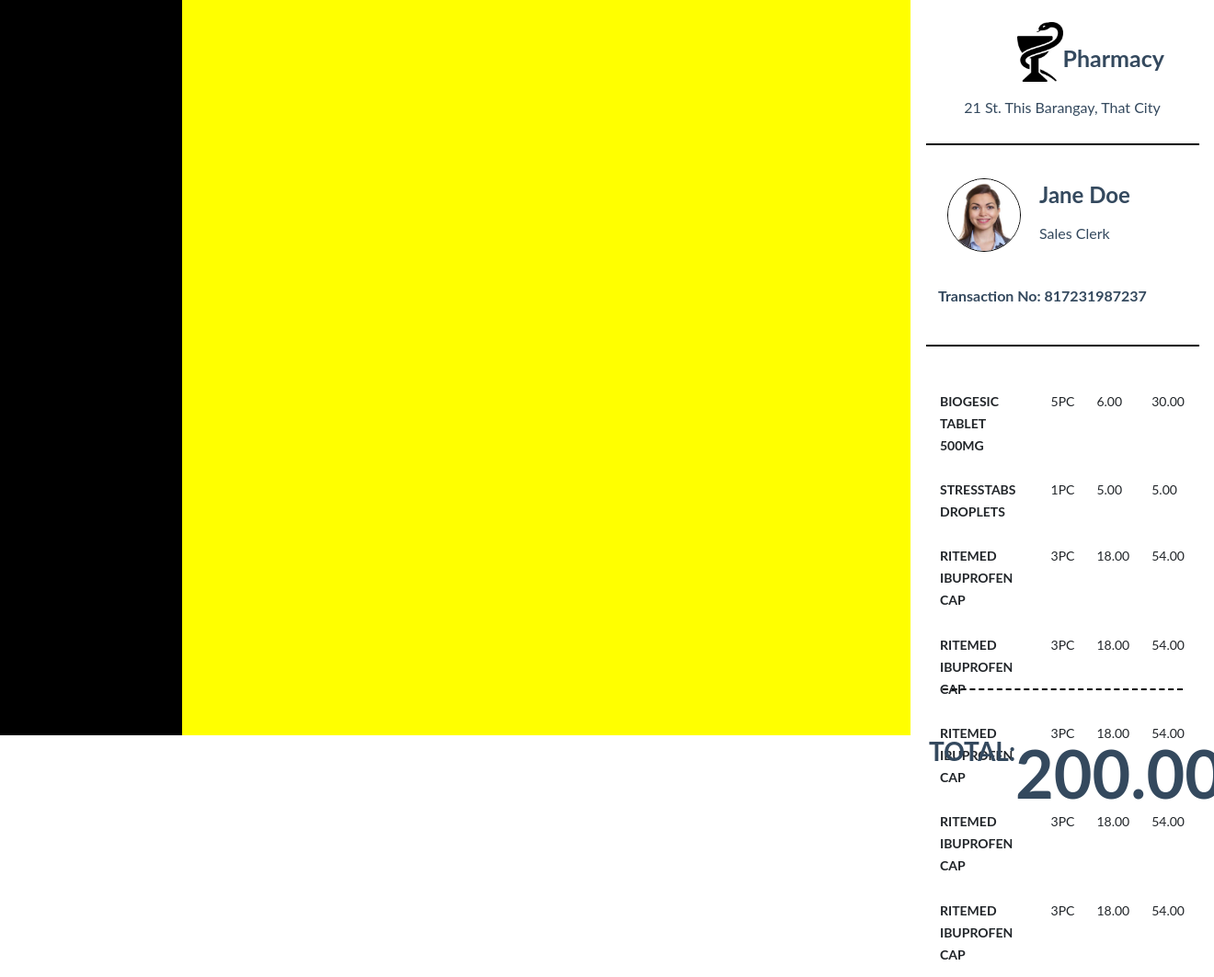
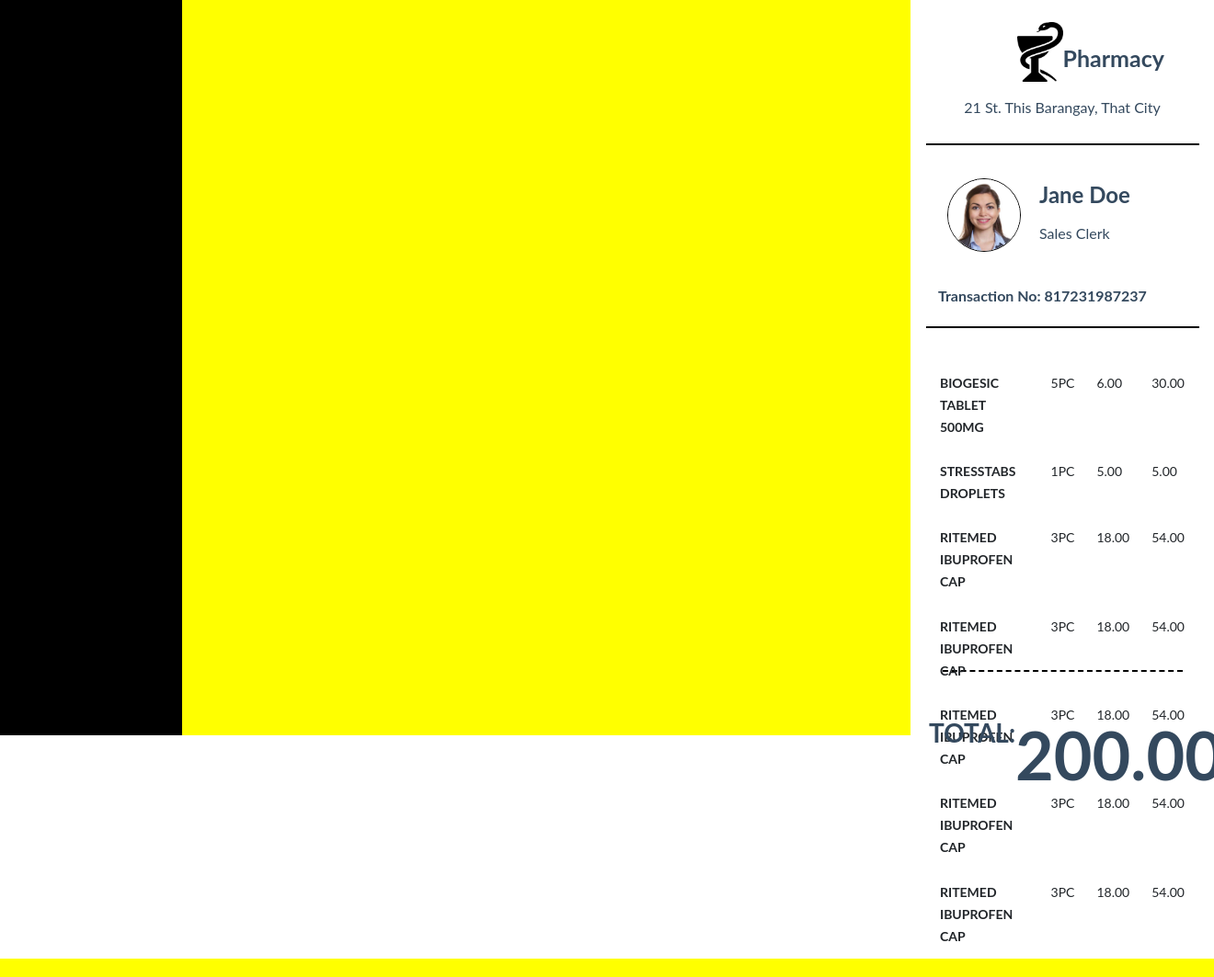
Before and after one commit to orlantquijada/im-ui, a PHP site: page /html/pos.html in a window 1320 px wide; the page is wider, and only the part inside the window is pictured. Shown: that part at 92% size. Run offline with PHP 8.4, Linux system fonts and the light colour scheme; some libraries are stand-ins or nearby versions; some web fonts are replaced.

Commit message:
updated POS

```diff
--- a/frontend/css/main.css
+++ b/frontend/css/main.css
@@ -56,7 +56,7 @@
 }
 
 .pos-content__right__transaction {
-  padding: 20px 0px;
+  padding: 20px 0px 0px;
 }
 
 .pos-content__right__transaction__transaction-number {
--- a/frontend/css/pages/_pos.scss
+++ b/frontend/css/pages/_pos.scss
@@ -31,7 +31,7 @@
 		}
 
 		&__transaction {
-			padding: 20px 0px;
+			padding: 20px 0px 0px;
 			&__transaction-number {
 				padding-left: 30px;
 				display: flex;
```
Also changed, not shown: 1 other file.
